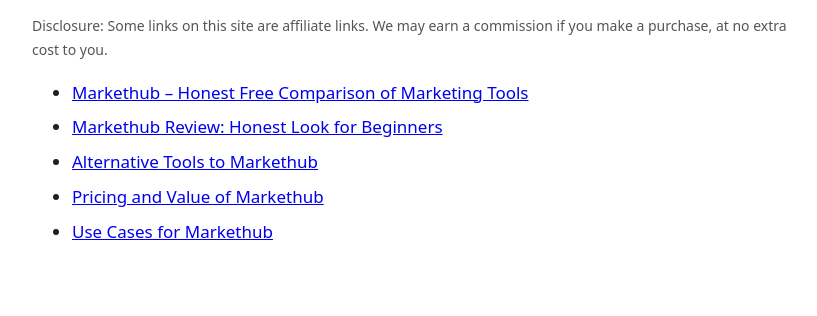
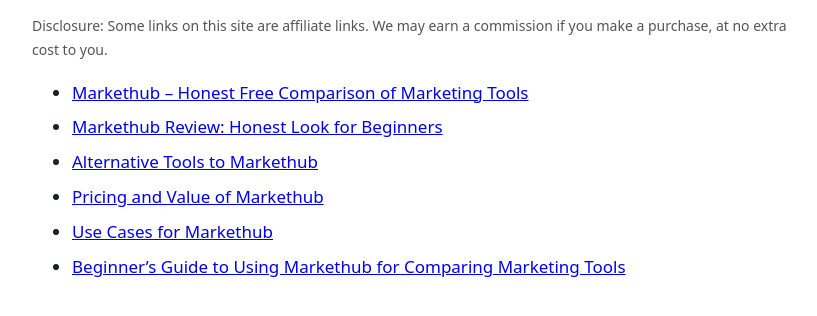
Before and after one commit to gregorycharlescar-TERRAINS/traffic-engine, a plain HTML site: page index.html in a window 1280 px wide. Shown: the part 144-460 px from the top of the page, without its empty margins (228-1045 px from the left). Drawn offline with Linux system fonts and the light colour scheme.

Commit message:
update index.html

```diff
--- a/index.html
+++ b/index.html
@@ -1 +1 @@
-<!DOCTYPE html><html lang="en"><head><meta charset="UTF-8"><meta name="viewport" content="width=device-width,initial-scale=1"><title>Reviews &amp; Comparisons</title><meta name="description" content="Explore our reviews, comparisons, and practical guides to online tools."><script data-goatcounter="https://newstendances.goatcounter.com/count" async src="//gc.zgo.at/count.js"></script><style>body{font:17px/1.7 system-ui,sans-serif;max-width:760px;margin:0 auto;padding:24px;color:#1b1f2a}h1{line-height:1.25}li{margin:6px 0}.dis{font-size:14px;color:#555}</style></head><body><h1>Reviews &amp; Comparisons</h1><p>Explore our reviews, comparisons, and practical guides to online tools.</p><p class="dis">Disclosure: Some links on this site are affiliate links. We may earn a commission if you make a purchase, at no extra cost to you.</p><ul><li><a href="markethub.html">Markethub – Honest Free Comparison of Marketing Tools</a></li><li><a href="markethub-avis.html">Markethub Review: Honest Look for Beginners</a></li><li><a href="markethub-alternatives.html">Alternative Tools to Markethub</a></li><li><a href="markethub-prix.html">Pricing and Value of Markethub</a></li><li><a href="markethub-pour.html">Use Cases for Markethub</a></li></ul></body></html>
+<!DOCTYPE html><html lang="en"><head><meta charset="UTF-8"><meta name="viewport" content="width=device-width,initial-scale=1"><title>Reviews &amp; Comparisons</title><meta name="description" content="Explore our reviews, comparisons, and practical guides to online tools."><script data-goatcounter="https://newstendances.goatcounter.com/count" async src="//gc.zgo.at/count.js"></script><style>body{font:17px/1.7 system-ui,sans-serif;max-width:760px;margin:0 auto;padding:24px;color:#1b1f2a}h1{line-height:1.25}li{margin:6px 0}.dis{font-size:14px;color:#555}</style></head><body><h1>Reviews &amp; Comparisons</h1><p>Explore our reviews, comparisons, and practical guides to online tools.</p><p class="dis">Disclosure: Some links on this site are affiliate links. We may earn a commission if you make a purchase, at no extra cost to you.</p><ul><li><a href="markethub.html">Markethub – Honest Free Comparison of Marketing Tools</a></li><li><a href="markethub-avis.html">Markethub Review: Honest Look for Beginners</a></li><li><a href="markethub-alternatives.html">Alternative Tools to Markethub</a></li><li><a href="markethub-prix.html">Pricing and Value of Markethub</a></li><li><a href="markethub-pour.html">Use Cases for Markethub</a></li><li><a href="article-markethub-1.html">Beginner’s Guide to Using Markethub for Comparing Marketing Tools</a></li></ul></body></html>
```
